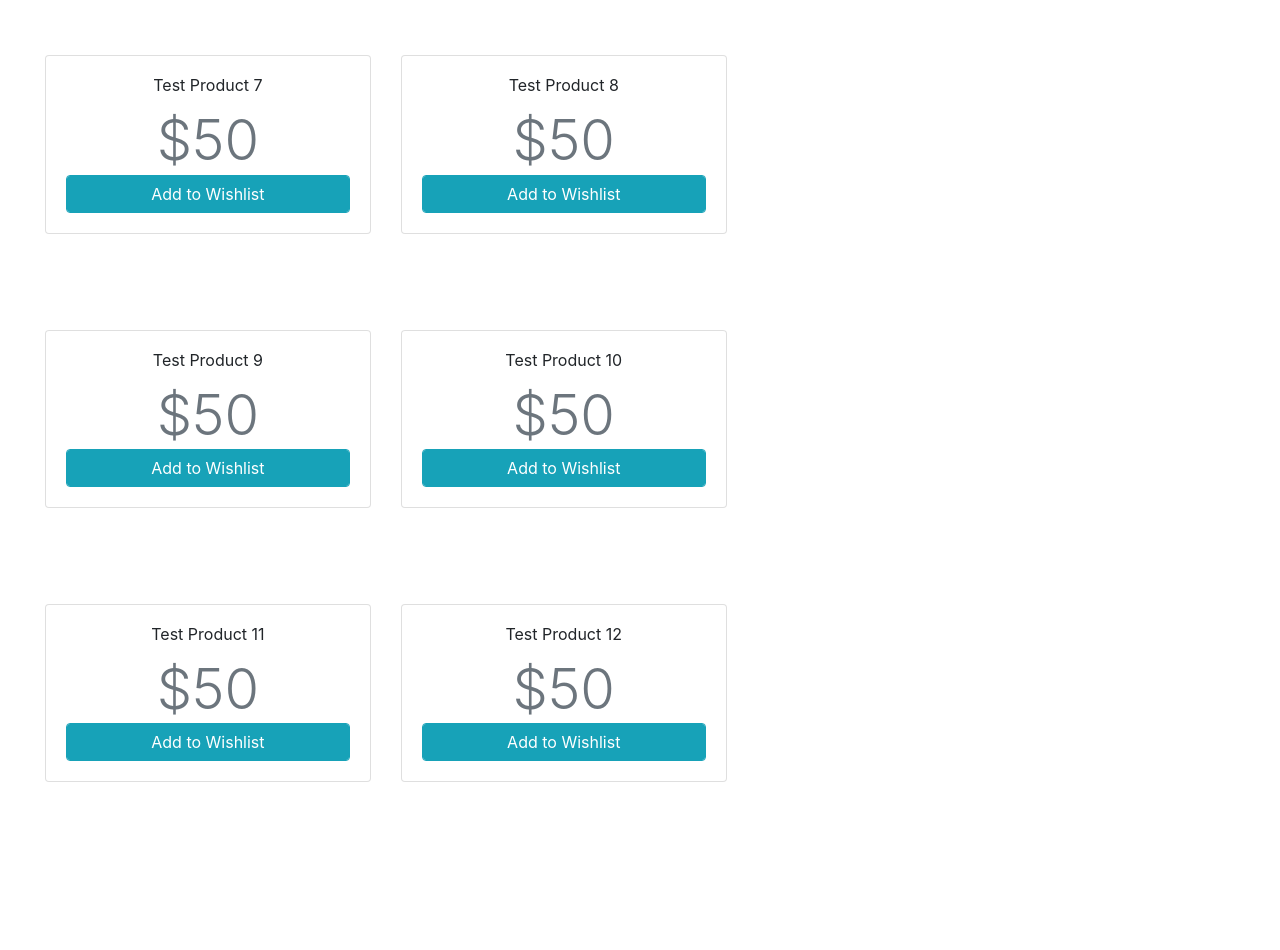
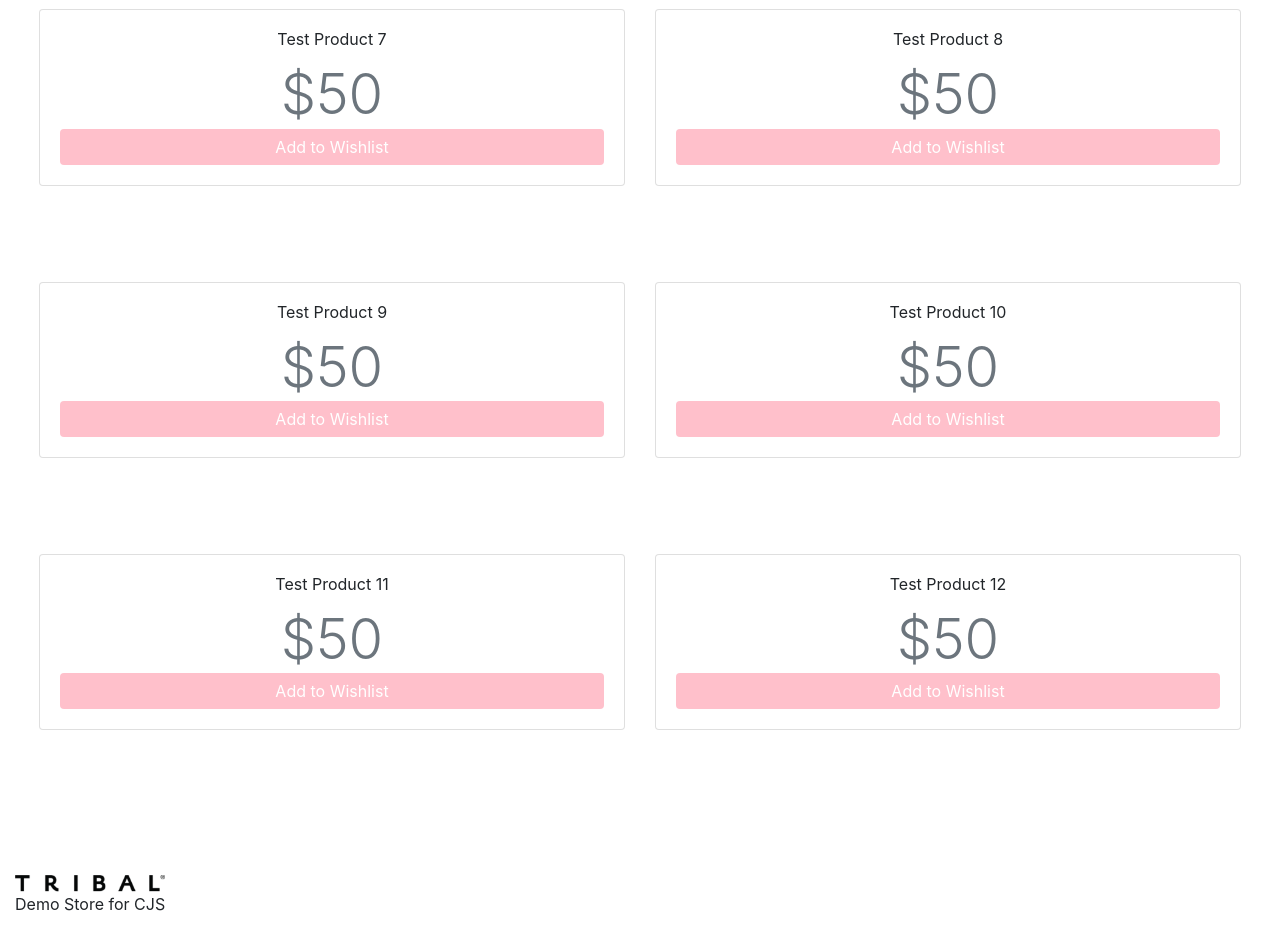
Before and after one commit to jaepass/demostore-cjs, a Vue app: page / in a window 1280 px wide. Shown: the part 940-1890 px from the top of the page. After the commit the page ends 1856 px from the top, so only its background shows below. Built offline with nearby package versions, Linux system fonts and the light colour scheme.

Commit message:
added header and footer components

```diff
--- a/src/App.vue
+++ b/src/App.vue
@@ -1,20 +1,12 @@
 <template>
   <div class="container mt-4">
-    <header>
-      <div class="logo">
-        <img width="150px" src="@/assets/logo.png" alt="Tribal Logo">
-      </div>
 
-      <nav class="ml-auto">
-        <img width="30px" src="@/assets/fav-icon.svg" alt="Tribal Logo">
-        <img width="30px" src="@/assets/shopcart-icon.svg" alt="Tribal Logo">
-      </nav>
-    </header>
+  <!-- Header -->
+  <store-header></store-header>
 
 
-
-    <div class="container mx-auto py-10">
-      <div class="col-md-7">
+    <div class="container mx-auto px-4">
+      <div class="flex mb-4">
         <div class="row">
           <!-- :key is for Vue to keep track of items -->
           <div class="col-md-6" v-for="product in products" :key="product.id" >
@@ -26,23 +18,28 @@
           </div>
         </div>
       </div>
+
       <!-- Wishlist modal -->
       <div class="col-md-5 my-5">
-        <wishlist v-on:pay="pay()" v-on:remove-from-wishlist="removeFromWishlist($event)" :items="wishlist"></wishlist>
+        <wishlist v-on:remove-from-wishlist="removeFromWishlist($event)" :items="wishlist"></wishlist>
       </div>
     </div>
+
+     <!-- Header -->
+    <store-footer></store-footer>
+
   </div>
 </template>
 
 
 
 <script>
-
-
-// Importing in components and data
+// Importing in components and mock data
 import products from "@/products.json";
 import Product from "@/components/Product.vue";
 import Wishlist from "@/components/Wishlist.vue";
+import Header from "@/components/Header.vue";
+import Footer from "@/components/Footer.vue";
 
 // Initialize store with public key
 // const myStore = new Commerce('pk_168757b95ff55c066b59b9e93c48a2b0e7bc1b97c798b', true);
@@ -50,6 +47,8 @@ import Wishlist from "@/components/Wishlist.vue";
 export default {
   name: "app",
   components: {
+    'store-header': Header,
+    'store-footer': Footer,
     Product,
     Wishlist,
   },
@@ -57,7 +56,6 @@ export default {
     return {
       products,
       wishlist: [],
-
     };
   },
   //   mounted() {
@@ -72,6 +70,8 @@ export default {
   //       );
 
   // },
+
+  //Declare action methods on object
   methods: {
     addToWishlist(product) {
       this.wishlist.push(product);
@@ -96,8 +96,4 @@ body {
   background-color: #ffffff;
 }
 
-header {
-  display: flex;
-}
-
 </style>
--- a/src/components/Footer.vue
+++ b/src/components/Footer.vue
@@ -1,12 +1,26 @@
 <template>
     <footer>
     <div class="logo">
-    <img width="150px" src="@/assets/logo.png" alt="Tribal Logo">
+        <img width="150px" src="@/assets/logo.png" alt="Tribal Logo">
     </div>
+    <p>Demo Store for CJS</p>
 
     <nav class="ml-auto">
-    <img width="30px" src="@/assets/fav-icon.svg" alt="Tribal Logo">
-    <img width="30px" src="@/assets/shopcart-icon.svg" alt="Tribal Logo">
+
     </nav>
 </footer>
 </template>
+
+
+<script>
+   export default{
+
+   }
+</script>
+
+<style>
+header{
+
+    display: flex;
+}
+</style>
--- a/src/components/Header.vue
+++ b/src/components/Header.vue
@@ -10,3 +10,17 @@
     </nav>
 </header>
 </template>
+
+
+<script>
+   export default{
+
+   }
+</script>
+
+<style>
+header{
+
+    display: flex;
+}
+</style>
--- a/src/components/Product.vue
+++ b/src/components/Product.vue
@@ -16,3 +16,13 @@ export default{
     props: ['product','isInWishlist']
 }
 </script>
+
+<style>
+    button.btn{
+        background-color: pink;
+        border: none;
+    }
+    button.btn:hover{
+        background-color: lightpink;
+    }
+</style>
--- a/src/components/Wishlist.vue
+++ b/src/components/Wishlist.vue
@@ -1,9 +1,15 @@
+<!-- Template for Wishlist Modal  -->
+
+<!-- Custom event handler $emit on child component
+to send data back to parent component
+-->
 <template>
   <div>
     <ul class="list-group">
       <li class="list-group-item" v-for="item in items" :key="item.id">
         {{ item.title }} - $ {{ item.price }}
         <button
+
           @click="$emit('remove-from-wishlist',item)"
           class="bg-transparent hover:bg-blue-500 text-blue-700 font-semibold hover:text-white py-2 px-4 border border-blue-500 hover:border-transparent rounded float-right"
         >Remove</button>
```
